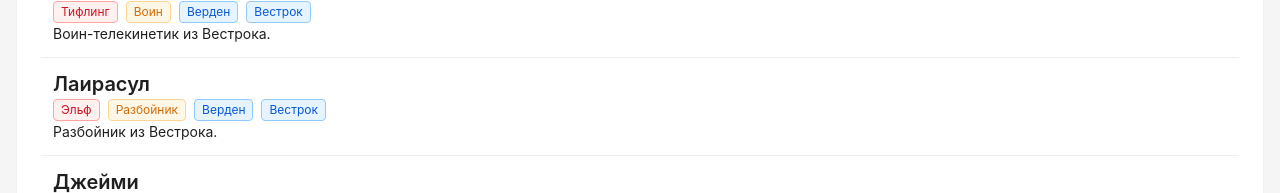
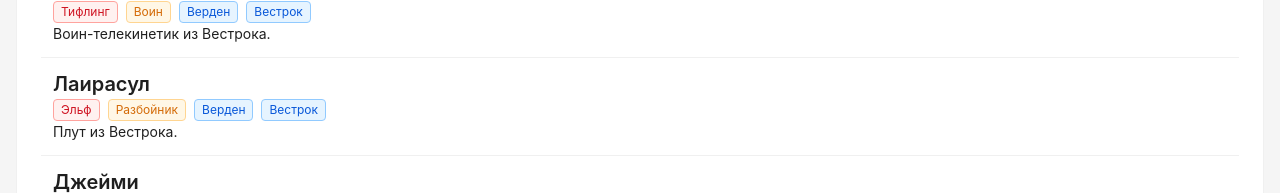
Before and after one commit to bakirmanar/ttrpg-campaign-panel, a React (Create React App) app: page / in a window 1280 px wide. Shown: the part 359-552 px from the top of the page. Built offline with nearby package versions, Linux system fonts and the light colour scheme.

Commit message:
Update pcs.ts
change Lairasul description

```diff
--- a/src/data/pcs.ts
+++ b/src/data/pcs.ts
@@ -21,7 +21,7 @@ const PCS: CharacterDataModel[] = [
     id: 'lairasul',
     name: 'Лаирасул',
     race: 'elf',
-    description: 'Разбойник из Вестрока.',
+    description: 'Плут из Вестрока.',
     tags: ['elf', 'rogue', 'verden', 'westrock']
   },
   {
```
